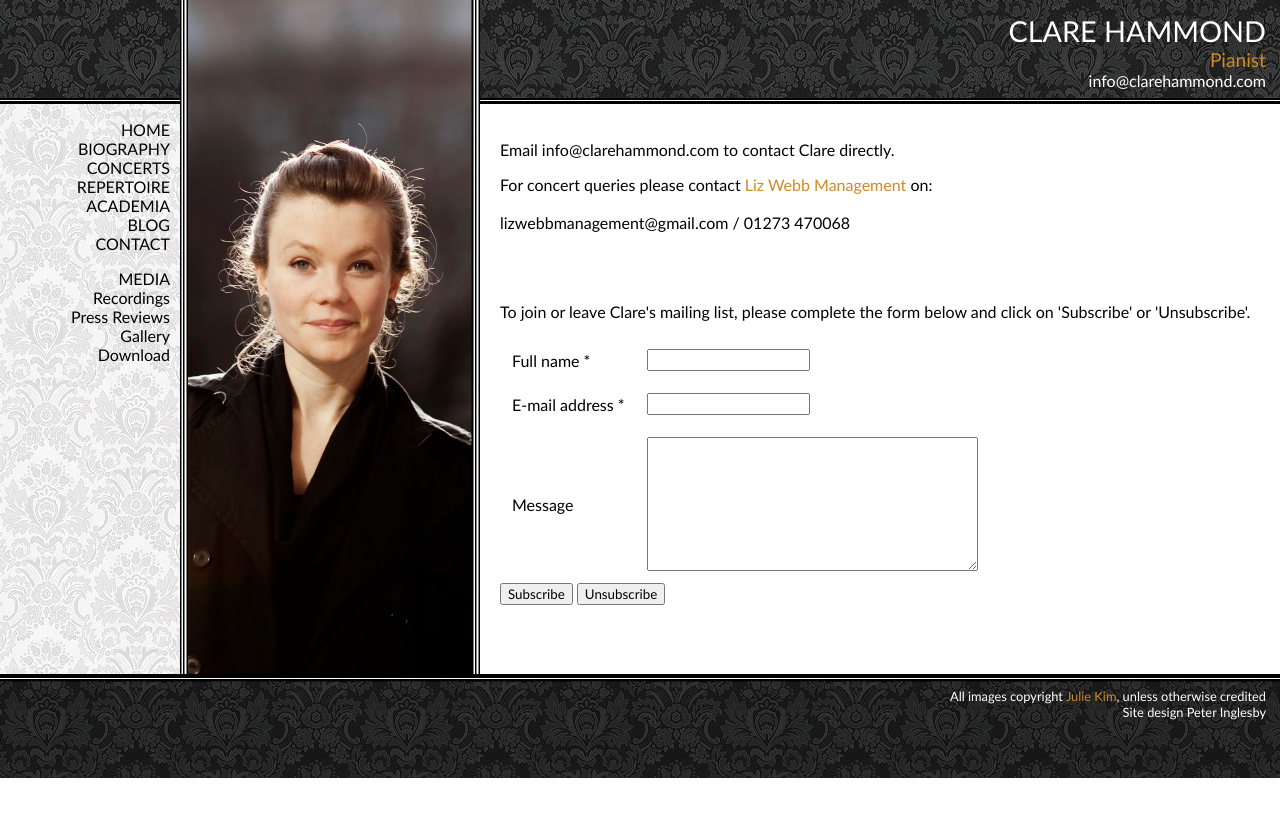
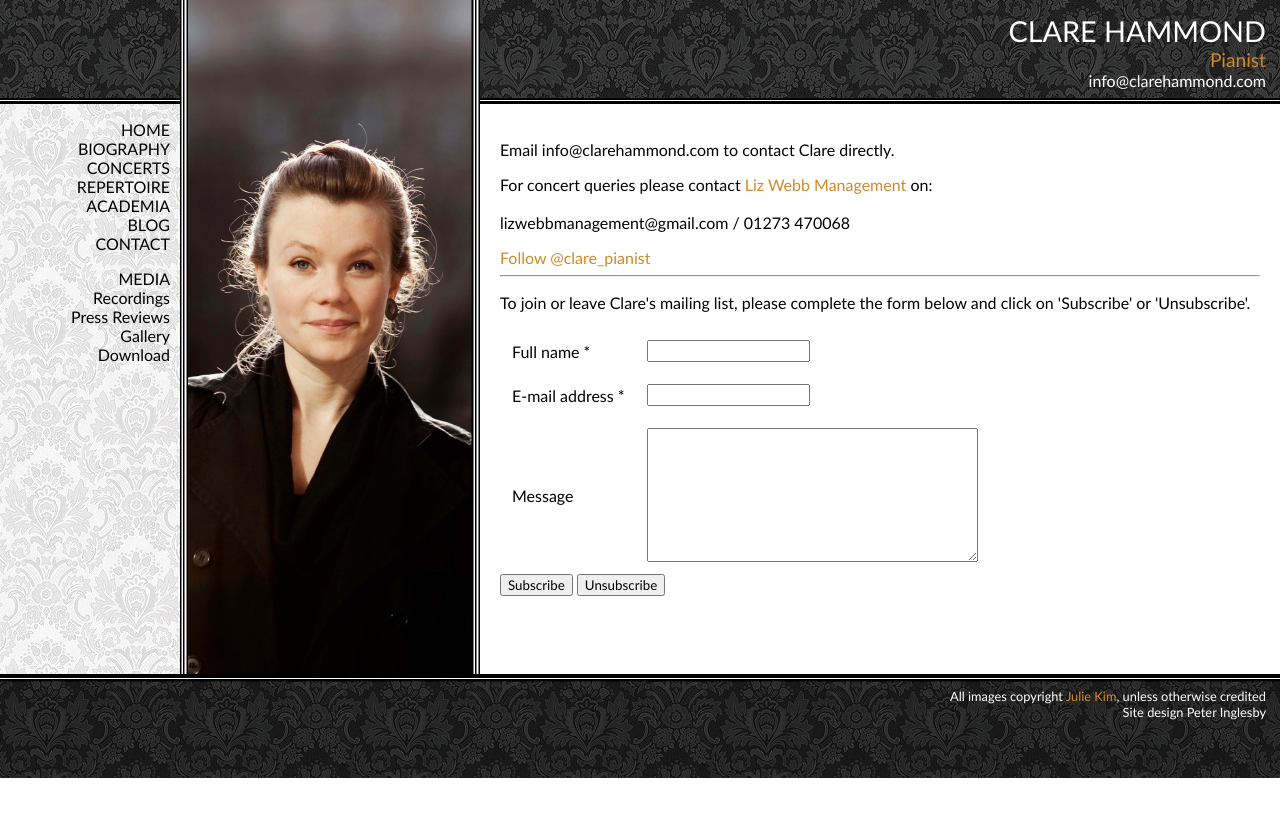
Before and after one commit to hammonc/clarehammond.com, a Jekyll site: the page built from contact.html, in a window 1280 px wide. Shown: the top 817 px of the page. Built offline with Jekyll 4.4.1, drawn with Linux system fonts in a browser that asks for light colours; comment, search, counter and statistics services are not loaded.

Commit message:
Add twitter follow button to contact page

```diff
--- a/contact.html
+++ b/contact.html
@@ -4,10 +4,12 @@
 ---
 <p>Email info@clarehammond.com to contact Clare directly.</p>
 <p>For concert queries please contact <a href="http://www.lizwebb.org.uk/" target="_blank">Liz Webb Management</a>  on:<br><br>
-lizwebbmanagement@gmail.com / 01273 470068</p><br><br>
+    lizwebbmanagement@gmail.com / 01273 470068</p>
+<a href="https://twitter.com/clare_pianist" class="twitter-follow-button" data-show-count="false" data-size="large" data-dnt="true">Follow @clare_pianist</a>
+<script>!function(d,s,id){var js,fjs=d.getElementsByTagName(s)[0];if(!d.getElementById(id)){js=d.createElement(s);js.id=id;js.src="//platform.twitter.com/widgets.js";fjs.parentNode.insertBefore(js,fjs);}}(document,"script","twitter-wjs");</script>
 
-
-
+<br>
+<hr />
 <p>To join or leave Clare's mailing list, please complete the form below and click on 'Subscribe' or 'Unsubscribe'.</p>
 
 <form action="cgi-bin/subscriptions" method="post" id="mailing-list">
```
Lines whose indentation alone changed are shown as unchanged.
